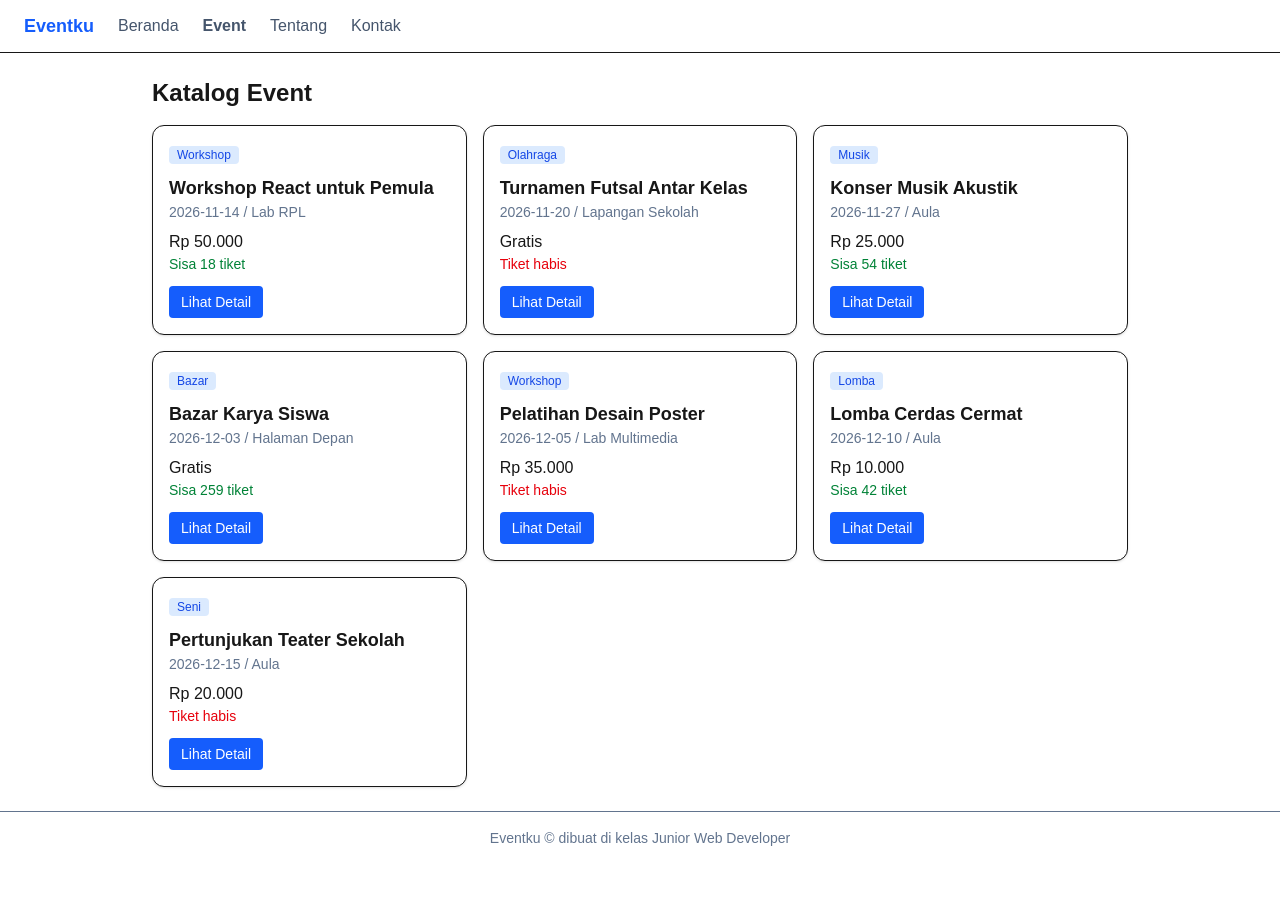
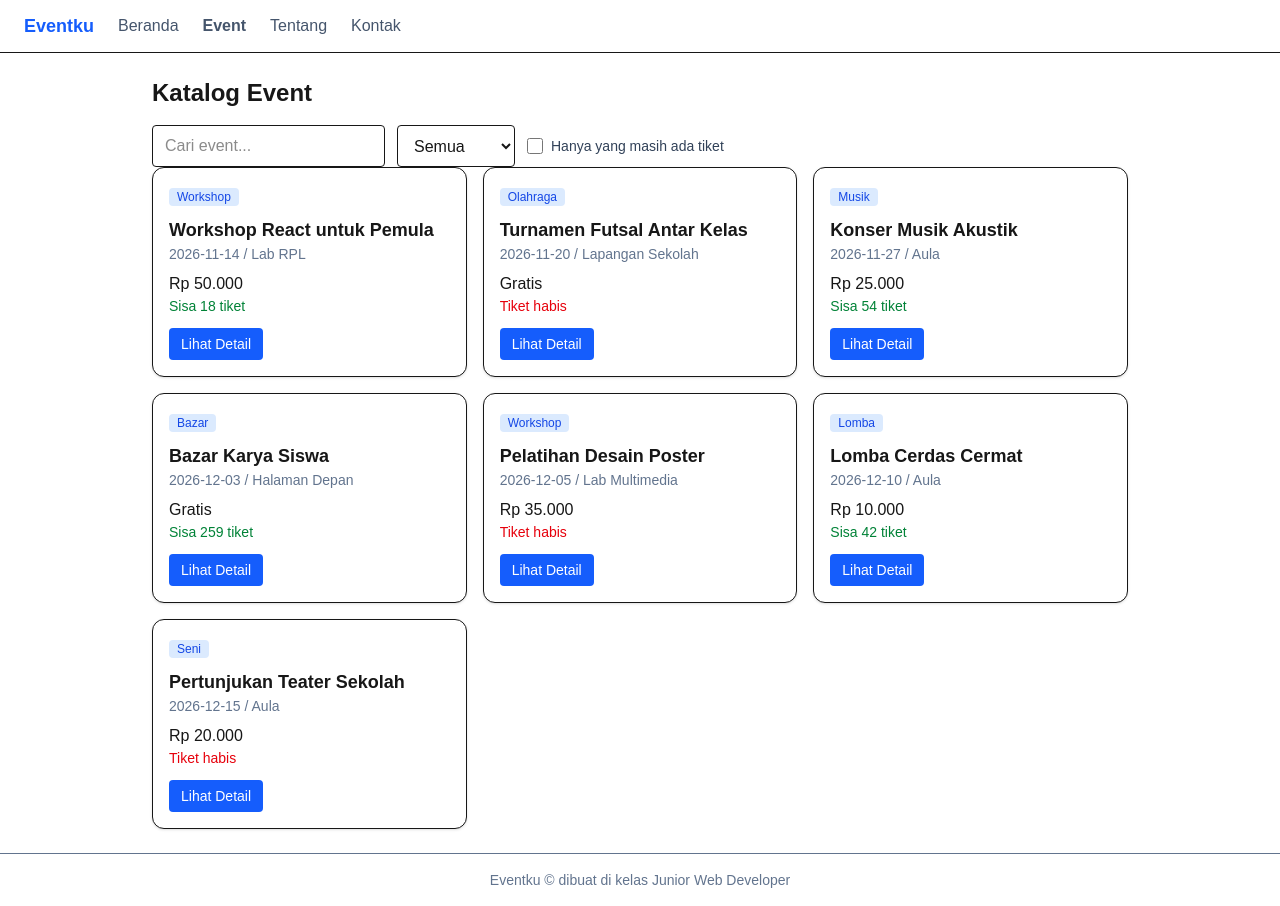
Before and after one commit to nathanaelrpl1-cmyk/latihan-nextjs, a Next.js app: page /events in a window 1280 px wide. Before the commit the page ends 864 px from the top, so only its background shows below. Built offline with nearby package versions, Linux system fonts and the light colour scheme.

Commit message:
Misi ke-5 (Membuat filter pencarian)

```diff
--- a/app/events/page.tsx
+++ b/app/events/page.tsx
@@ -1,15 +1,11 @@
 import { events } from "@/data/event";
-import KartuEvent from "@/components/KartuEvent";
+import KatalogInteraktif from "@/components/KatalogInteraktif";
 
 export default function Katalog() {
   return (
     <div>
       <h1 className="mb-4 text-2xl font-bold">Katalog Event</h1>
-      <div className="grid gap-4 sm:grid-cols-2 lg:grid-cols-3">
-          {events.map((e) => (
-              <KartuEvent key={e.id} event={e} />
-          ))}
-      </div>
+      <KatalogInteraktif events={events} />
     </div>
-  )
+  );
 }
--- /dev/null
+++ b/components/KatalogInteraktif.tsx
@@ -0,0 +1,64 @@
+"use client";
+import { useState } from "react";
+import type { Event } from "@/data/event";
+import KartuEvent from "./KartuEvent";
+
+export default function KatalogInteraktif({ events }: { events: Event[] }) {
+    const [cari, setCari] = useState("");
+    const [kategori, setKategori] = useState("Semua");
+    const [hanyaAdaTiket, setHanyaAdaTiket] = useState(false);
+
+    const daftarKategori = ["Semua", ...new Set(events.map((e) => e.kategori))];
+    const hasil = events.filter(
+        (e) => {
+            const sisa = e.kuota - e.terisi;
+            const cocokCari = e.judul.toLowerCase().includes(cari.toLowerCase());
+            const cocokKategori = kategori === "Semua" || e.kategori === kategori;
+            const cocokTiket = !hanyaAdaTiket || sisa > 0;
+            return cocokCari && cocokKategori && cocokTiket;
+        }
+    );
+    return (
+        <div>
+            <div className="mt-4 flex flex-wrap gap-3">
+                <input
+                    value={cari}
+                    onChange={(e) => setCari(e.target.value)}
+                    placeholder="Cari event..."
+                    className="rounded border bg-white px-3 py-2"
+                />
+                <select
+                    value={kategori}
+                    onChange={(e) => setKategori(e.target.value)}
+                    className="rounded border bg-white px-3 py-2"
+                >
+                    {daftarKategori.map((k) => (
+                        <option key={k}>{k}</option>
+                    ))}
+                </select>
+
+                <div className="flex items-center gap-2">
+                    <input
+                        type="checkbox"
+                        id="filterTiket"
+                        checked={hanyaAdaTiket}
+                        onChange={(e) => setHanyaAdaTiket(e.target.checked)}
+                        className="h-4 w-4 rounded border-slate-300 text-blue-600 focus:ring-blue-500"
+                    />
+                    <label htmlFor="filterTiket" className="text-sm font-medium text-slate-700">
+                        Hanya yang masih ada tiket
+                    </label>
+                </div>
+            </div>
+            {hasil.length === 0 ? (
+                <p className="text-slate-500">Tidak ada event yang cocok.</p>
+            ) : (
+                <div className="grid gap-4 sm:grid-cols-2 lg:grid-cols-3">
+                    {hasil.map((e) => (
+                        <KartuEvent key={e.id} event={e} />
+                    ))}
+                </div>
+            )}
+        </div>
+    );
+}
```
